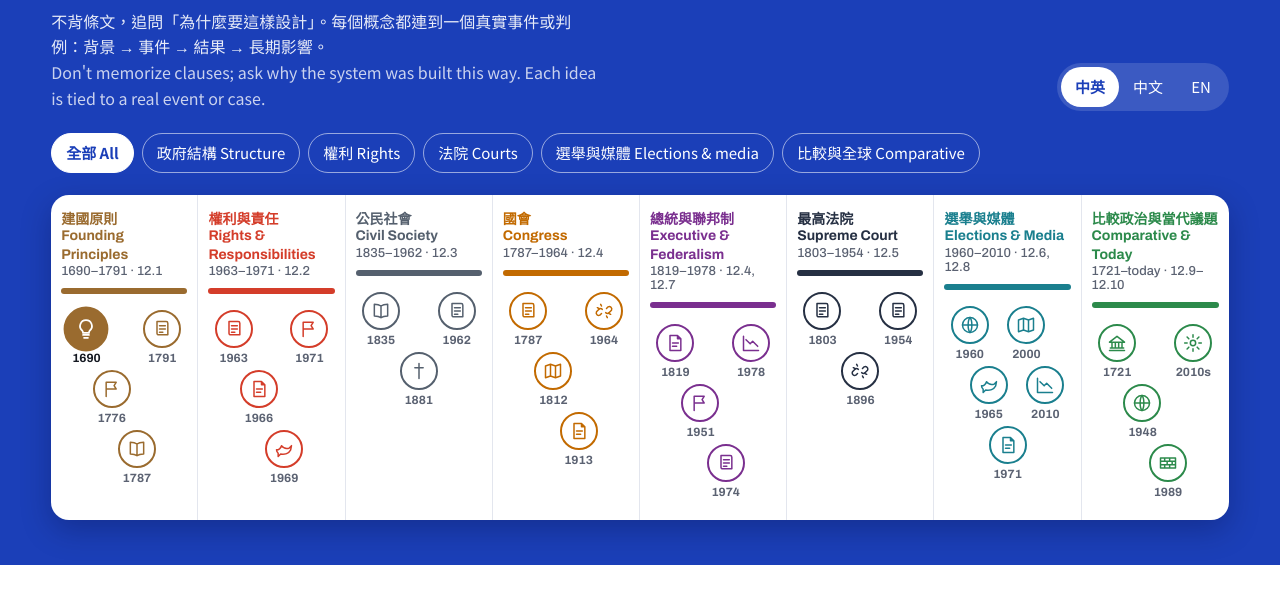
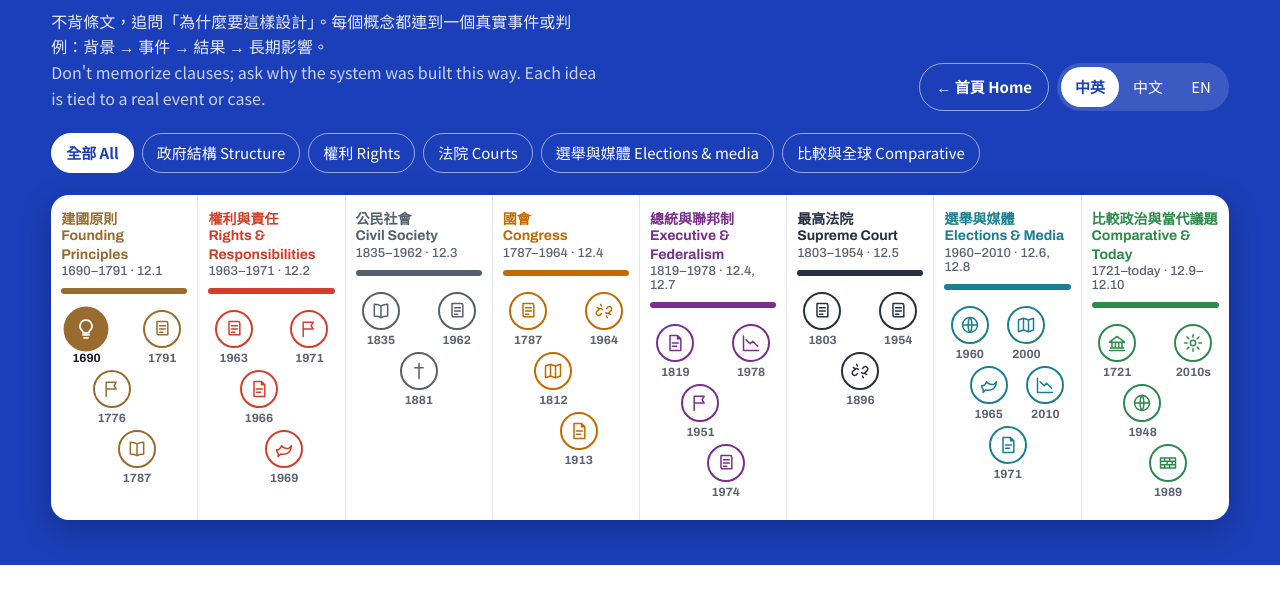
Before and after one commit to danll737321-beep/social-studies, a plain HTML site: page civics/index.html in a window 1280 px wide. Shown: the part 137-743 px from the top of the page. Drawn offline with Linux system fonts and the light colour scheme.

Commit message:
Add home button to each course page
Co-Authored-By: Claude Opus 5.5 <noreply@anthropic.com>
Claude-Session: https://claude.ai/code/session_01CZiyVV2uFvwmmt7GzPHuqP

```diff
--- a/civics/index.html
+++ b/civics/index.html
@@ -110,6 +110,7 @@ body.le h2 .en{font-size:1em;color:var(--ink)}
 .p2p li{margin:3px 0}
 footer{color:var(--mute);font-size:13px}
 @media(max-width:600px){.links .lb{width:100%}.tmpl{gap:14px}.tmpl div{font-size:11px;min-height:54px}}
+.home{display:inline-flex;align-items:center;gap:6px;color:#fff;text-decoration:none;border:1.5px solid rgba(255,255,255,.55);border-radius:999px;padding:8px 16px;min-height:44px;font-size:15px;font-weight:700}.home:hover{background:rgba(255,255,255,.14)}.home:focus-visible{outline:3px solid #fff;outline-offset:2px}
 </style>
 </head>
 <body class="lb">
@@ -119,7 +120,7 @@ footer{color:var(--mute);font-size:13px}
    <h1>看懂公民<small>Civics, Understood</small></h1>
    <p class="sub">不背條文，追問「為什麼要這樣設計」。每個概念都連到一個真實事件或判例：背景 → 事件 → 結果 → 長期影響。<br><span style="opacity:.85">Don't memorize clauses; ask why the system was built this way. Each idea is tied to a real event or case.</span></p>
   </div>
-  <div class="ctl"><div class="seg" role="group" aria-label="Language">
+  <div class="ctl"><a class="home" href="../" aria-label="回首頁 Home">← 首頁 Home</a><div class="seg" role="group" aria-label="Language">
    <button data-l="lb" aria-pressed="true">中英</button><button data-l="lz" aria-pressed="false">中文</button><button data-l="le" aria-pressed="false">EN</button>
   </div></div>
  </div>
```
Also changed, not shown: economics/index.html (+2 -1 lines), us-history/index.html (+2 -1 lines), world-history/index.html (+2 -1 lines).
